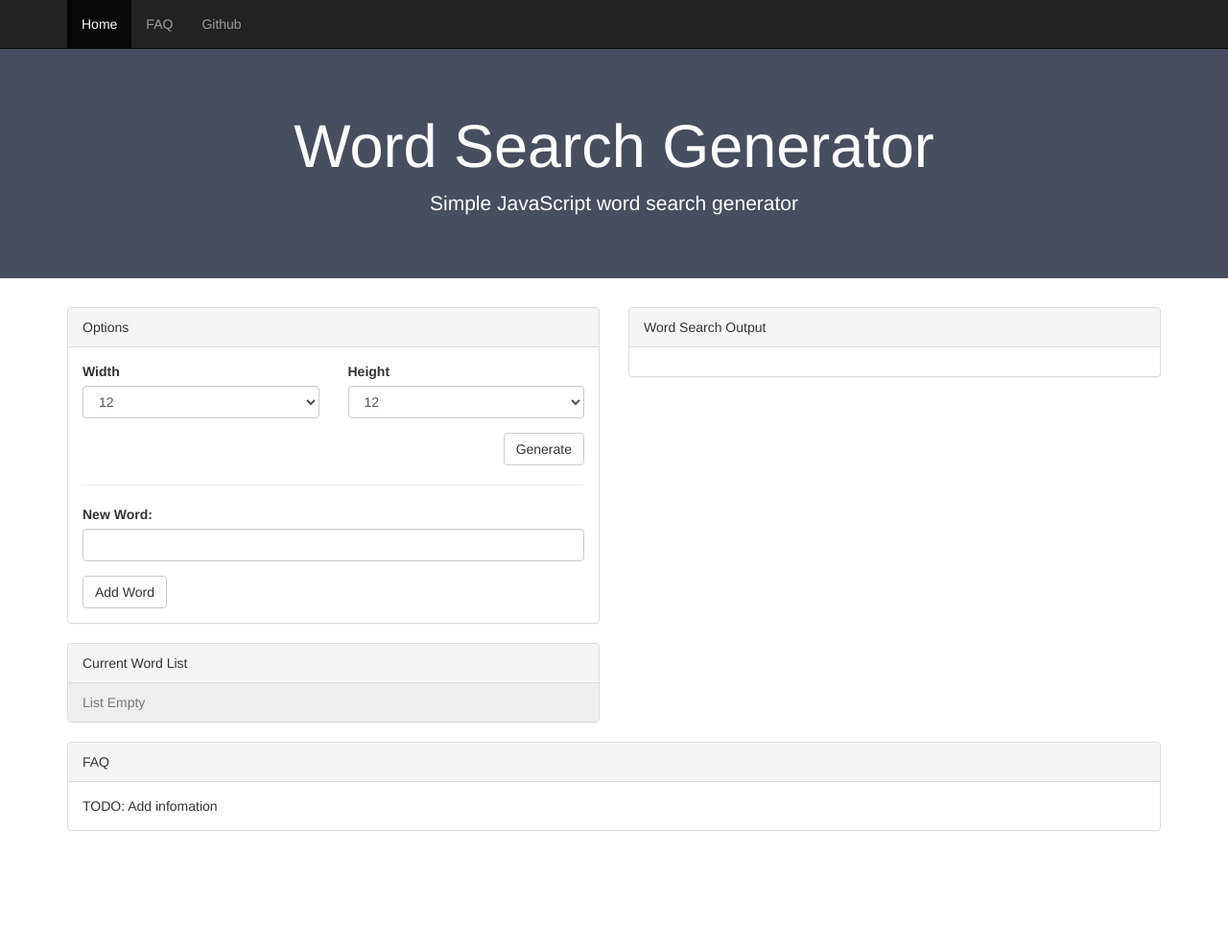
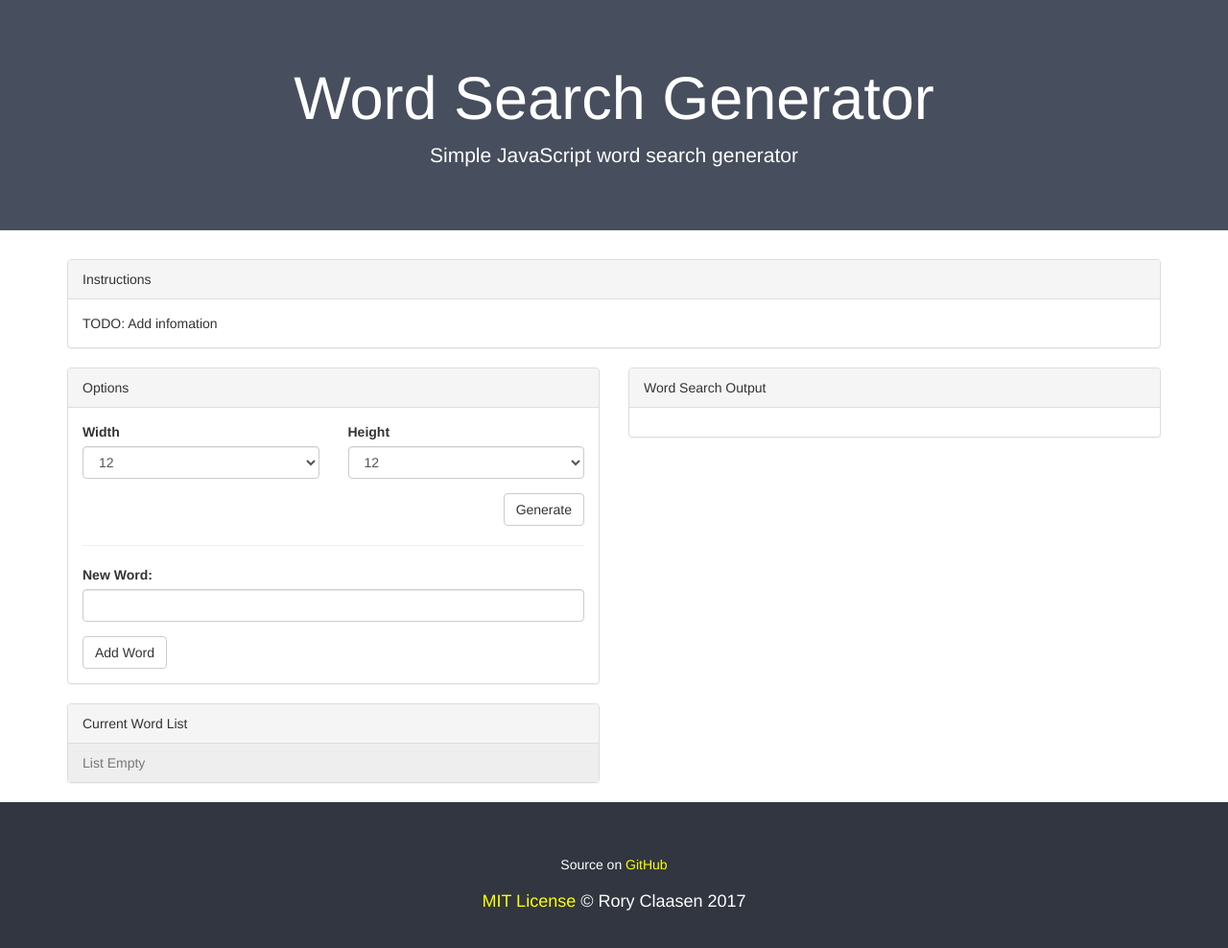
Before and after one commit to roryclaasen/word-search-generator, a Jekyll site: the page built from index.html, in a window 1280 px wide and 1007 px high. Shown: the top 988 px of the window at 96% size. Built offline with Jekyll 4.4.1, drawn with Linux system fonts in a browser that asks for light colours; nearby versions of some CDN libraries.

Commit message:
Added footer

```diff
--- /dev/null
+++ b/_includes/footer.html
@@ -0,0 +1,16 @@
+<div class="jumbotron footer">
+    <div class="container text-center">
+        <div class="row">
+            <h5>
+                Source on <a href="https://github.com/roryclaasen/word-search-generator/">GitHub</a>
+            </h5>
+        </div>
+        <div class="row">
+            <h4>
+                <a href="https://github.com/roryclaasen/word-search-generator/blob/master/LICENSE">MIT License</a>
+                &copy; Rory Claasen 2017
+            </h4>
+        </div>
+    </div>
+</div>
+<!-- End of Footer -->
--- a/_includes/nav.html
+++ /dev/null
@@ -1,20 +0,0 @@
-<nav class="navbar navbar-inverse navbar-fixed-top">
-    <div class="container">
-        <div class="navbar-header">
-            <button type="button" class="navbar-toggle collapsed" data-toggle="collapse" data-target="#navbar" aria-expanded="false" aria-controls="navbar">
-                <span class="sr-only">Toggle navigation</span>
-                <span class="icon-bar"></span>
-                <span class="icon-bar"></span>
-                <span class="icon-bar"></span>
-            </button>
-            <!-- <a class="navbar-brand" href="{{ site.baseurl | prepend: site.url }}">{{ site.title }}</a> -->
-        </div>
-        <div id="navbar" class="collapse navbar-collapse">
-            <ul class="nav navbar-nav">
-                <li class="active"><a href="{{ site.baseurl | prepend: site.url }}">Home</a></li>
-                <li><a href="#FAQ">FAQ</a></li>
-                <li><a href="{{ site.github }}">Github</a></li>
-            </ul>
-        </div><!--/.nav-collapse -->
-    </div>
-</nav>
--- /dev/null
+++ b/_includes/title.html
@@ -0,0 +1,5 @@
+<div class="jumbotron title text-center">
+    <h1>{{ site.title }}</h1>
+    <p>{{ site.description }}</p>
+</div>
+<!-- End of Title -->
--- a/_layouts/default.html
+++ b/_layouts/default.html
@@ -4,10 +4,13 @@ layout: compress
 <!DOCTYPE html>
 <html>
 {% include head.html %}
-<body style="padding-top: 50px;">
-    {% include nav.html %}
-    {{ content }}
+<body>
+    {% include title.html %}
+    <div class="container">
+        {{ content }}
+    </div>
     <!-- End of Content -->
+    {% include footer.html %}
     <script>
     (function(i,s,o,g,r,a,m){i['GoogleAnalyticsObject']=r;i[r]=i[r]||function(){
         (i[r].q=i[r].q||[]).push(arguments)},i[r].l=1*new Date();a=s.createElement(o),
--- a/assets/style/theme.scss
+++ b/assets/style/theme.scss
@@ -1,11 +1,17 @@
 ---
 # This is only needed so jekyll sees this
 ---
-.jumbotron.title {
-    background-color: #474e5d;
+.jumbotron {
+    $bg-color: #474e5d;
+    background-color: $bg-color;
     color: #ffffff;
     border-radius: 0;
-    z-index: 1040;
+    &.title { z-index: 1040; }
+    &.footer {
+        margin-bottom: 0px;
+        background-color: darken($bg-color, 10%);
+        a { color: yellow; }
+    }
 }
 .panel-body {
     button#generate { float: right; }
--- a/index.html
+++ b/index.html
@@ -4,12 +4,16 @@ minSize: 5
 maxSize: 20
 defaultSize: 12
 ---
-<div class="jumbotron title text-center">
-    <h1>{{ site.title }}</h1>
-    <p>{{ site.description }}</p>
+<div class="row">
+    <div class="col-sm-12">
+        <div class="panel panel-default">
+            <div class="panel-heading" id="instructions">Instructions</div>
+            <div class="panel-body">
+                TODO: Add infomation
             </div>
-
-<div class="container">
+        </div>
+    </div>
+</div>
 <div class="row">
     <div class="col-sm-6">
         <div class="panel panel-default">
@@ -70,15 +74,3 @@ defaultSize: 12
         </div>
     </div>
 </div>
-
-    <div class="row">
-        <div class="col-sm-12">
-            <div class="panel panel-default">
-                <div class="panel-heading" id="FAQ">FAQ</div>
-                <div class="panel-body">
-                    TODO: Add infomation
-                </div>
-            </div>
-        </div>
-    </div>
-</div>
```
Lines whose indentation alone changed are shown as unchanged.
